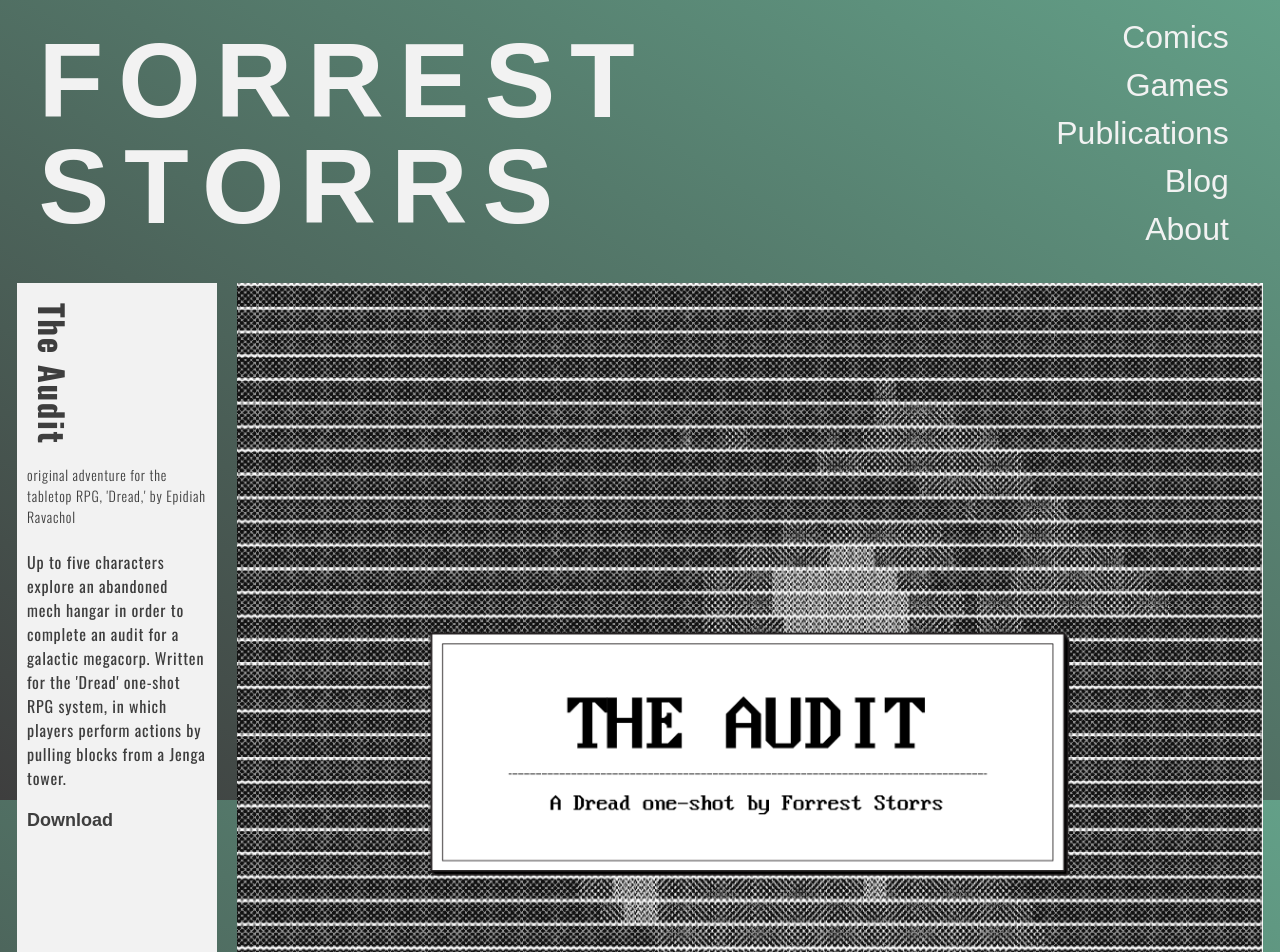
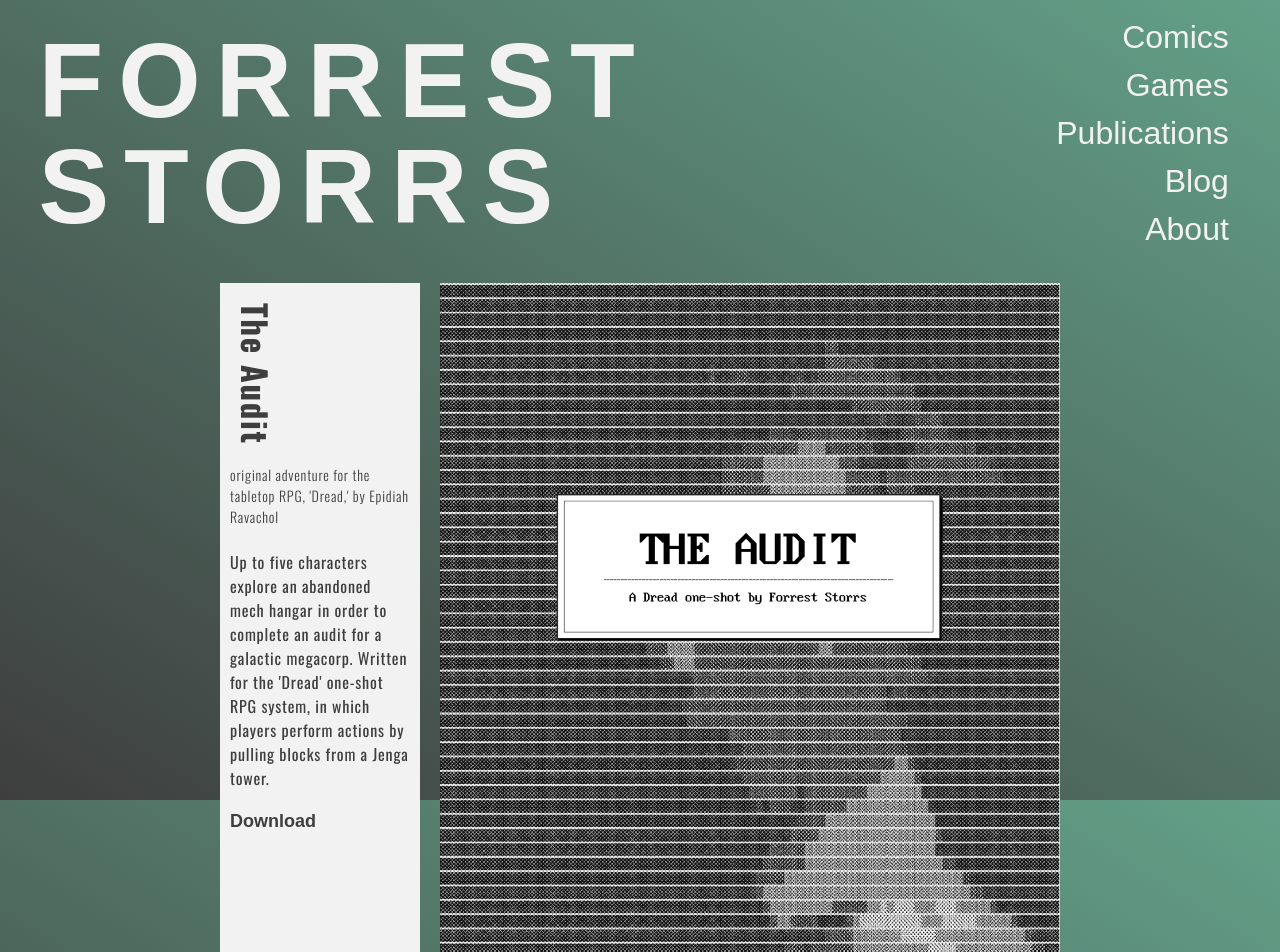
Before and after one commit to Bloombeard/bloombeard.github.io, a Next.js app: page /games/audit in a window 1280 px wide. Shown: the top 952 px of the page. Built offline with nearby package versions, Linux system fonts and the light colour scheme; a web font is replaced by a local one.

Commit message:
finished restyling header blocks, changed game links to go to itch directly, changed author photo

```diff
--- a/common/components/ContentHeader.tsx
+++ b/common/components/ContentHeader.tsx
@@ -32,18 +32,19 @@ const ContentHeader = (props: TProps) => {
                     {block.bodyText && <p>{parse(block.bodyText)}</p>}
                     {block.links && (
                         <div className={`${imFell.className} content-header-v2--description__links-wrapper`}>
+                            {openReaderCallback && !isReaderLoaded && (
+                                <div
+                                    onClick={() => openReaderCallback(true)}
+                                    className="content-header-v2--description__link read-button"
+                                >
+                                    Read
+                                </div>
+                            )}
                             {block.links.map((link, i) => {
                                 return (
-                                    <div className="content-header-v2--description__link-wrapper" key={link.label}>
-                                        {openReaderCallback && !isReaderLoaded && (
-                                            <div onClick={() => openReaderCallback(true)} className="content-header-v2--description__link read-button">
-                                                Read
-                                            </div>
-                                        )}
-                                        <Link className="content-header-v2--description__link" href={link.target}>
-                                            {link.label}
-                                        </Link>
-                                    </div>
+                                    <Link className="content-header-v2--description__link" href={link.target} key={link.label}>
+                                        {link.label}
+                                    </Link>
                                 )
                             })}
                         </div>
@@ -53,7 +54,7 @@ const ContentHeader = (props: TProps) => {
             <div className="content-header-v2--cover-wrapper">
                 <Image className="content-header-v2--cover-image" src={block.coverImage} alt={block.coverAltText} fill={false} />
             </div>
-        </div >
+        </div>
     )
 }
 
--- a/common/constants/headerBlocks.ts
+++ b/common/constants/headerBlocks.ts
@@ -8,16 +8,16 @@ import DevynCover from '@/public/assets/coverImages/DevynCover.jpeg'
 import ElixersCover from '@/public/assets/coverImages/ElixersCover.png'
 import FurnitureCover from '@/public/assets/coverImages/FurnitureCover.png'
 import GlittergymCover from '@/public/assets/coverImages/GlittergymCover.png'
-import Headshot from '@/public/assets/coverImages/Headshot.png'
+import Scapes from '@/public/assets/coverImages/Scapes.png'
 import MallKingCover from '@/public/assets/coverImages/MallKingCover.png'
 import RedLightCover from '@/public/assets/coverImages/RedLightCover.png'
 
 export const aboutHeader: TDescriptionBlock = {
     title: 'Forrest Storrs',
     subtitle: 'he / she / they',
-    bodyText: "Forrest Storrs is a queer, agendered writer living in Pittsburgh. They mostly write comics and short stories, and their work has appeared in a handful of magazines and literary journals under their legal name, Joshua Storrs. They are a pushcart nominee and a finalist for the Barry Hannah Prize. When they're not writing stories or making comics with their friends, they're probably playing tabletop RPGs or saying hello to other people’s dogs.",
+    bodyText: "Forrest Storrs is a queer, agendered writer living in Pittsburgh. When they're not writing stories or making comics with their friends, they're probably playing tabletop RPGs or saying hello to other people’s dogs.",
     links: aboutPageLinks,
-    coverImage: Headshot,
+    coverImage: Scapes,
     coverAltText: 'Guggenheim Grin',
 }
 
--- a/common/constants/navLinks.ts
+++ b/common/constants/navLinks.ts
@@ -13,6 +13,9 @@ import RedLightCover from '@/public/assets/coverImages/RedLightCover.png'
 const _externalLinks = {
     blog: 'https://bloombeard.tumblr.com/',
     instagram: 'https://www.instagram.com/bloombeard/',
+    elixers: 'https://forreststorrs.itch.io/elixers',
+    audit: 'https://forreststorrs.itch.io/the-audit',
+    furniture: 'https://forreststorrs.itch.io/new-furniture',
 }
 
 export const comicLinks: TNavLinks = [
@@ -57,18 +60,18 @@ export const comicLinks: TNavLinks = [
 export const gameLinks: TNavLinks = [
     {
         label: "Madame Bassitor's Catalogue of Curious\xa0Elixers",
-        target: '/games/elixers',
+        target: _externalLinks.elixers,
         previewImage: ElixersCover,
     },
     {
         label: 'The Audit',
-        target: '/games/audit',
+        target: _externalLinks.audit,
         previewImage: AuditCover,
         previewAltText: 'The Audit',
     },
     {
         label: 'Your Living Room is Full of\xa0Furniture',
-        target: '/games/furniture',
+        target: _externalLinks.furniture,
         previewImage: FurnitureCover,
         previewAltText: 'Your Living Room is Full of Furniture',
     },
--- a/common/styles/_content-header-v2.scss
+++ b/common/styles/_content-header-v2.scss
@@ -2,24 +2,32 @@
 
 .content-header-v2--wrapper {
     display: flex;
-    flex-direction: row;
+    flex-direction: column-reverse;
 
-
-
+    @media (min-width: $screen-sm-min) {
+        flex-direction: row;
+    }
 
     .content-header-v2--cover-wrapper {
 
         .content-header-v2--cover-image {
-
+            @media (min-width: $screen-md-min) {
+                max-width: 620px;
+            }
         }
     }
 
     .content-header-v2--description {
         background-color: $offWhite;
         padding: 10px;
-        margin-right: 20px;
-        width: 200px;
-        min-width: 200px;
+        margin-top: 20px;
+
+        @media (min-width: $screen-sm-min) {
+            margin-top: 0;
+            margin-right: 20px;
+            width: 200px;
+            min-width: 200px;
+        }
 
         a {
             color: $charcoal;
@@ -32,18 +40,24 @@
 
         h1 {
             color: $charcoal;
-            text-orientation: mixed;
-            writing-mode: vertical-lr;
-            margin: 10px 0 20px 0;
+
+            @media (min-width: $screen-sm-min) {
+                text-orientation: mixed;
+                writing-mode: vertical-lr;
+                margin: 10px 0 20px 0;
+            }
         }
 
         .content-header-v2--description__links-wrapper {
             display: flex;
-            flex-direction: column;
+            flex-direction: row;
+            justify-content: space-evenly;
+            margin-top: 10px;
 
-            .content-header-v2--description__link-wrapper {
-                display: flex;
+            @media (min-width: $screen-sm-min) {
                 flex-direction: column;
+                justify-content: flex-start;
+                margin-top: 0;
             }
 
             .content-header-v2--description__link {
@@ -53,7 +67,7 @@
                 font-size: 18px;
                 font-style: normal;
                 font-weight: 700;
-                padding: 4% 0;
+                padding: 8px 0;
                 cursor: pointer;
                 margin-right: 15px;
                 color: $charcoal;
```
Also changed, not shown: public/assets/coverImages/Headshot.png (deleted), public/assets/coverImages/Scapes.png (added).
